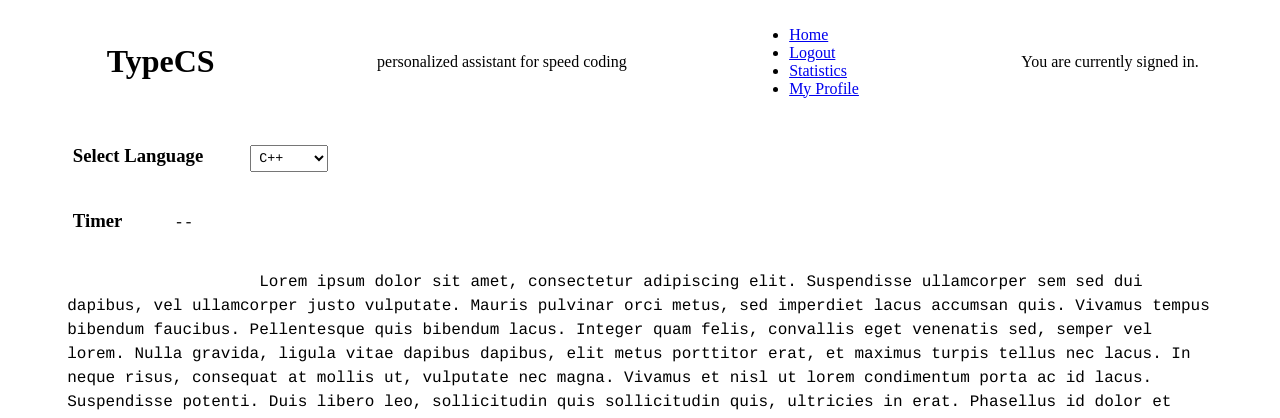
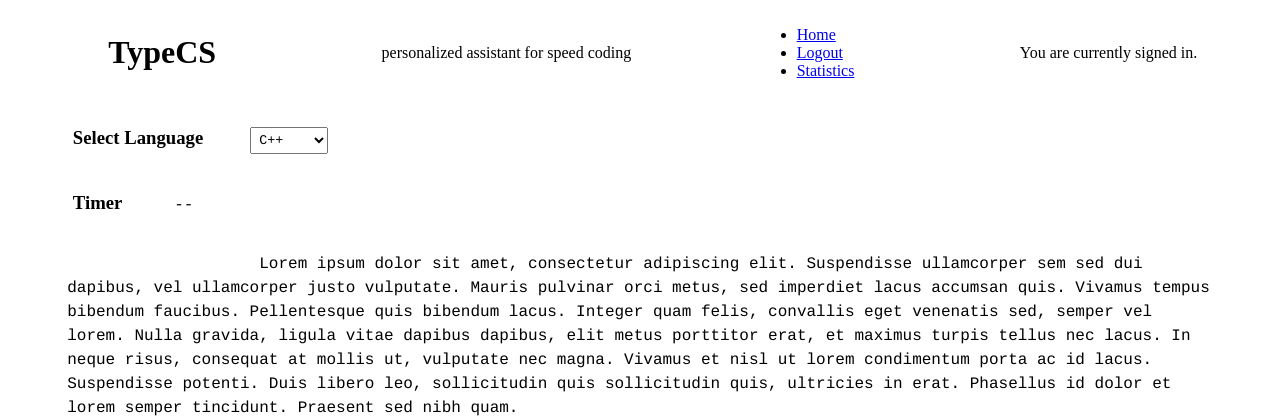
Before and after one commit to rayzhuca/typecs, a Flask app: page / in a window 1280 px wide. Shown: the top 418 px of the page. Run offline with Flask 3, Linux system fonts and the light colour scheme; the visitor is signed in with stand-in values (Sample User, id 1); some web fonts are replaced.

Commit message:
Final changes, stats page.

```diff
--- a/app.py
+++ b/app.py
@@ -134,7 +134,6 @@ def page_register():
 def page_stats():
     user_email = session.get("email")
     user = user_get(user_email)
-    print(user.runs)
     return render_template("stats.html", user_email = user_email, user_runs = user.runs)
 
 @app.route("/plot/<filename>")
@@ -177,6 +176,7 @@ def page_logout():
     return redirect(url_for("page_index"))
 
 if __name__ == "__main__":
+    # Initializes database
     with app.app_context():
         db.create_all()
 
--- a/templates/index.html
+++ b/templates/index.html
@@ -16,7 +16,6 @@
                 {% if signed_in %}
                     <li><a href="/logout">Logout</a></li>
                     <li><a href="/stats">Statistics</a></li>
-                    <li><a href="/selfprofile">My Profile</a></li>
                 {% else %}
                     <li><a href="/login">Login</a></li>
                     <li><a href="/register">Register</a></li>
```
